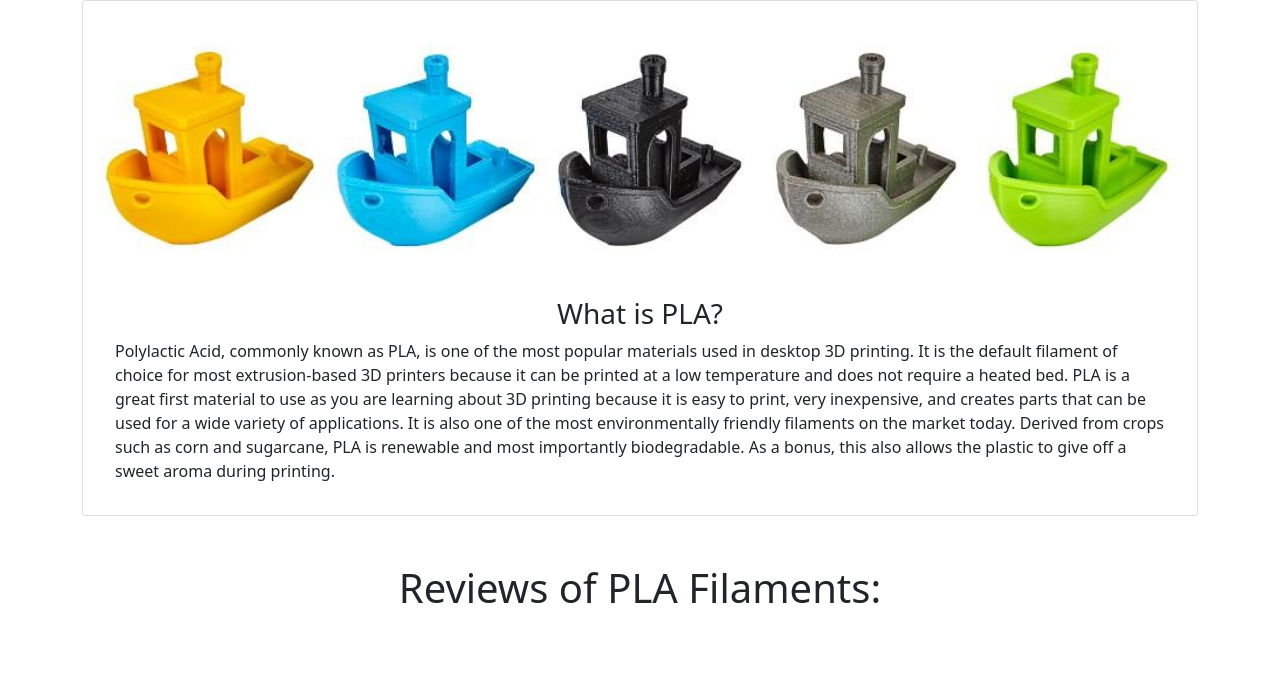
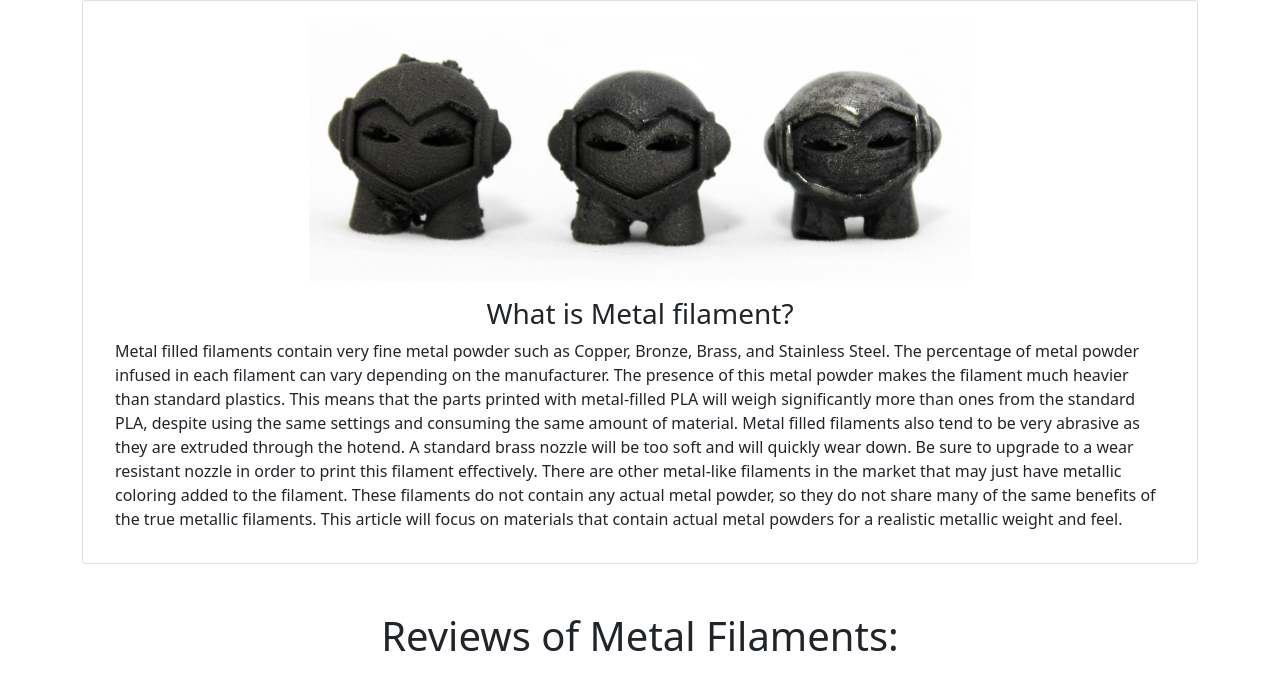
Before and after one commit to Gilleece/filament-review, a Flask app: page /metal in a window 1280 px wide. Shown: the part 76-766 px from the top of the page. Run offline with Flask 2, Linux system fonts and the light colour scheme; data that the repository does not hold is empty; some libraries are stand-ins or nearby versions.

Commit message:
Add metal.html

```diff
--- a/templates/materials/metal.html
+++ b/templates/materials/metal.html
@@ -4,27 +4,32 @@
     <div class="row justify-content-center">
         <div class="col-12">
             <div class="card p-3 mb-5 bg-body">
-                <img src="/static/images/pla_example.jpg" class="card-img-top review-image" alt="Review image">
+                <img src="/static/images/metal_example.jpg" class="card-img-top review-image" alt="Metal example image">
                 <div class="card-body">
-                    <h3 class="card-title text-center">What is PLA?</h3>
+                    <h3 class="card-title text-center">What is Metal filament?</h3>
                     <p class="card-text">
-                        Polylactic Acid, commonly known as PLA, is one of the most popular materials used in desktop 3D printing.
-                        It is the default filament of choice for most extrusion-based 3D printers because it can be printed at a
-                        low temperature and does not require a heated bed. PLA is a great first material to use as you are learning
-                        about 3D printing because it is easy to print, very inexpensive, and creates parts that can be used for a
-                        wide variety of applications. It is also one of the most environmentally friendly filaments on the market
-                        today. Derived from crops such as corn and sugarcane, PLA is renewable and most importantly biodegradable.
-                        As a bonus, this also allows the plastic to give off a sweet aroma during printing.
+                        Metal filled filaments contain very fine metal powder such as Copper, Bronze, Brass, and Stainless Steel.
+                        The percentage of metal powder infused in each filament can vary depending on the manufacturer. The
+                        presence of this metal powder makes the filament much heavier than standard plastics. This means that the
+                        parts printed with metal-filled PLA will weigh significantly more than ones from the standard PLA, despite
+                        using the same settings and consuming the same amount of material. Metal filled filaments also tend to be
+                        very abrasive as they are extruded through the hotend. A standard brass nozzle will be too soft and will
+                        quickly wear down. Be sure to upgrade to a wear resistant nozzle in order to print this filament effectively.
+                        There are other metal-like filaments in the market that may just have metallic coloring added to the filament.
+                        These filaments do not contain any actual metal powder, so they do not share many of the same benefits of the
+                        true metallic filaments. This article will focus on materials that contain actual metal powders for a realistic
+                        metallic weight and feel.
                     </p>
                 </div>
             </div>
         </div>
     </div>
 
-    <h1 class="text-center mb-5">Reviews of PLA Filaments: </h1>
+    <h1 class="text-center mb-5">Reviews of Metal Filaments: </h1>
 
     <div class="row row-cols-1 row-cols-md-2 g-4">
         {% for review in reviews %}
+            {% if review.material_name == "Metal" %}
                 <div class="col">
                     <div class="card review-card shadow p-3 mb-5 bg-body rounded">
                         <img src="{{ review.image_url }}" class="card-img-top review-image" alt="Review image">
@@ -121,6 +126,7 @@
                         </div>
                     </div>
                 </div>
+            {% endif %}
         {% endfor %}
     </div>
 
```
Also changed, not shown: static/images/metal_example.jpg (added). Lines whose indentation alone changed are shown as unchanged.
